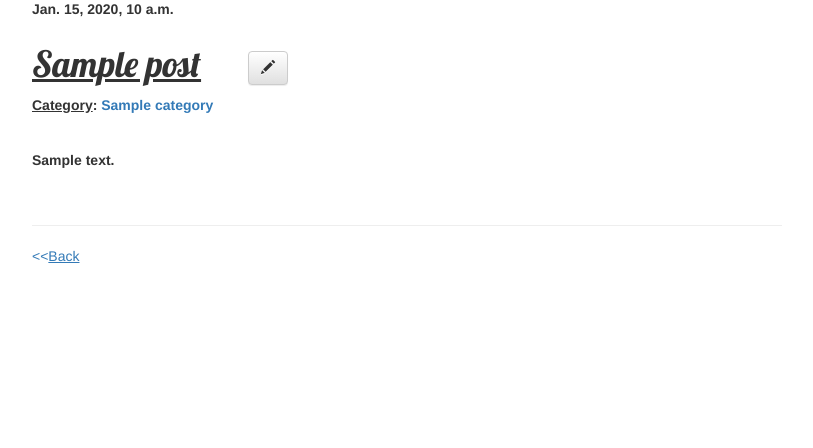
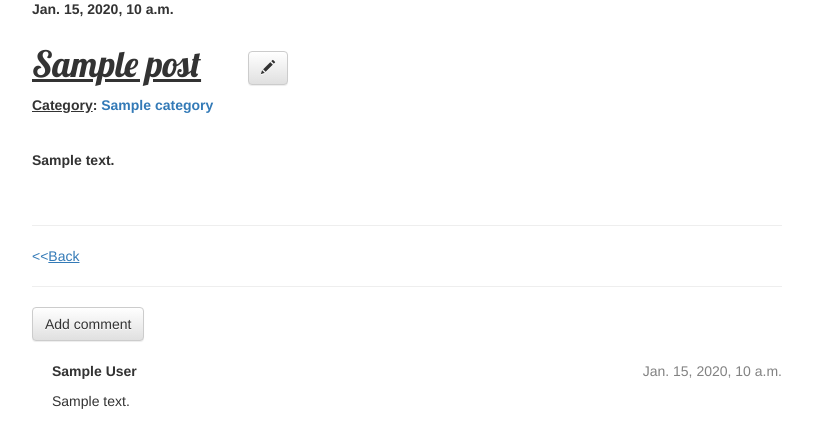
Before and after one commit to Denni-SH/it_blog, a Django app: page /post/1 in a window 1280 px wide. Shown: the part 145-593 px from the top of the page, without its empty margins (38-851 px from the left). Run offline with Django 3.2, Linux system fonts and the light colour scheme; tables that the repository leaves empty hold one stand-in row (values such as "Sample post"); some libraries are stand-ins or nearby versions.

Commit message:
Added comment system with authorized managing opportunity: approving and removing comments.

```diff
--- a/blog_app/templates/blog_app/details.html
+++ b/blog_app/templates/blog_app/details.html
@@ -30,6 +30,27 @@
     <br>
     <hr>
     <p><a href="{% url 'PostList' pk=post.pk %}">&lt;&lt;<u>Back</u></a></p>
-
-{#    <p><a href="/">&lt;&lt;<u>Back</u></a></p>#}
+    <hr>
+    <a class="btn btn-default" href="{% url 'AddComment' pk=post.pk %}">Add comment</a>
+    {% for comment in post.comments.all %}
+        {% if user.is_authenticated or comment.approved_comment %}
+        <div class="comment">
+            <div class="date">
+                {{ comment.created_date }}
+                {% if user.is_authenticated %}
+                    {% if not comment.approved_comment %}
+                        <a class="btn btn-default" href="{% url 'ApproveComment' pk=comment.pk %}"><span class="glyphicon glyphicon-ok"></span></a>
+                        <a class="btn btn-default" href="{% url 'RemoveComment' pk=comment.pk %}"><span class="glyphicon glyphicon-remove"></span></a>
+                    {% else %}
+                        <a class="btn btn-default" href="{% url 'RemoveComment' pk=comment.pk %}"><span class="glyphicon glyphicon-remove"></span></a>
+                    {% endif %}
+                {% endif %}
+            </div>
+            <strong>{{ comment.author }}</strong>
+            <p>{{ comment.text|linebreaks }}</p>
+        </div>
+        {% endif %}
+        {% empty %}
+        <p>No comments here yet :(</p>
+    {% endfor %}
 {% endblock %}
--- a/blog_app/urls.py
+++ b/blog_app/urls.py
@@ -1,18 +1,19 @@
+# from django.conf.urls.static import static
+# from django.conf import settings
+# from django.contrib.staticfiles.urls import staticfiles_urlpatterns
 from django.conf.urls import url
 from blog_app import views
 
-from django.conf.urls.static import static
-from django.conf import settings
-from django.contrib.staticfiles.urls import staticfiles_urlpatterns
 
 
 urlpatterns = [
     url(r'^$',views.CategoryListView.as_view(), name='CategoryList'),
-    url(r'^(?P<pk>[0-9]+)/$', views.post_list, name='PostList'),
-    url(r'^post/(?P<pk>[0-9]+)$', views.PostDetails.as_view(), name='PostDetail'),
+    url(r'^(?P<pk>\d+)/$', views.post_list, name='PostList'),
+    url(r'^post/(?P<pk>\d+)$', views.PostDetails.as_view(), name='PostDetail'),
     url(r'^new_post$', views.NewPost.as_view(), name='NewPost'),
-    url(r'^edit/(?P<pk>[0-9]+)$', views.EditPost.as_view(), name='EditPost'),
+    url(r'^edit/(?P<pk>\d+)$', views.EditPost.as_view(), name='EditPost'),
+    url(r'^post/(?P<pk>\d+)/add_comment/$', views.add_comment, name='AddComment'),
+    url(r'^comment/(?P<pk>\d+)/approve/$', views.approve_comment, name='ApproveComment'),
+    url(r'^comment/(?P<pk>\d+)/remove/$', views.remove_comment, name='RemoveComment'),
     # url(r'^$', views.BookListView.as_view(), name='SearchPost'),
-    # url(r'^$', views.BookListView.as_view(), name='AddComment'),
-    # url(r'^$', views.BookListView.as_view(), name='EditComment'),
 ]
--- a/blog_app/views.py
+++ b/blog_app/views.py
@@ -3,8 +3,9 @@
 from django.shortcuts import get_object_or_404,render
 from .models import Post, Category, Comment
 from django.shortcuts import redirect
-from django.views.generic import ListView, DetailView, CreateView,UpdateView
-from .forms import CategoryForm, PostForm, CommentForm
+from django.views.generic import ListView, DetailView, CreateView, UpdateView
+from .forms import PostForm, CommentForm
+from django.contrib.auth.decorators import login_required
 
 
 class CategoryListView(ListView):
@@ -13,10 +14,6 @@ class CategoryListView(ListView):
    context_object_name = 'categories'
 
 
-# class PostListView(ListView):
-#    template_name = 'blog_app/post_list.html'
-#    model = Post
-#    context_object_name = 'posts'
 def post_list(request,pk):
     m_list = Post.objects.filter(category=pk)
     context = {'posts': m_list}
@@ -25,7 +22,6 @@ def post_list(request,pk):
 class NewPost(CreateView):
    template_name = 'blog_app/new_post.html'
    form_class = PostForm
-   # change url
    success_url = '/'
 
 
@@ -33,10 +29,9 @@ class EditPost(UpdateView):
    template_name = 'blog_app/edit_post.html'
    form_class = PostForm
    context_object_name = 'post'
-   # change url
-   success_url = '/'
    model = Post
    pk_field = 'pk'
+   success_url = '/'
 
 
 class PostDetails(DetailView):
@@ -44,3 +39,29 @@ class PostDetails(DetailView):
    model = Post
    context_object_name = 'post'
    pk_field = 'pk'
+
+
+def add_comment(request, pk):
+    post = get_object_or_404(Post, pk=pk)
+    if request.method == "POST":
+        form = CommentForm(request.POST)
+        if form.is_valid():
+            comment = form.save(commit=False)
+            comment.post = post
+            comment.save()
+            return redirect('PostDetail', pk=post.pk)
+    else:
+        form = CommentForm()
+    return render(request, 'blog_app/add_comment.html', {'form': form})
+
+@login_required
+def approve_comment(request, pk):
+    comment = get_object_or_404(Comment, pk=pk)
+    comment.approve()
+    return redirect('PostDetail', pk=comment.post.pk)
+
+@login_required
+def remove_comment(request, pk):
+    comment = get_object_or_404(Comment, pk=pk)
+    comment.delete()
+    return redirect('PostDetail', pk=comment.post.pk)
```
Also changed, not shown: blog_app/forms.py (+1 -7 lines), blog_app/templates/blog_app/add_comment.html (added, +9 -0 lines).
